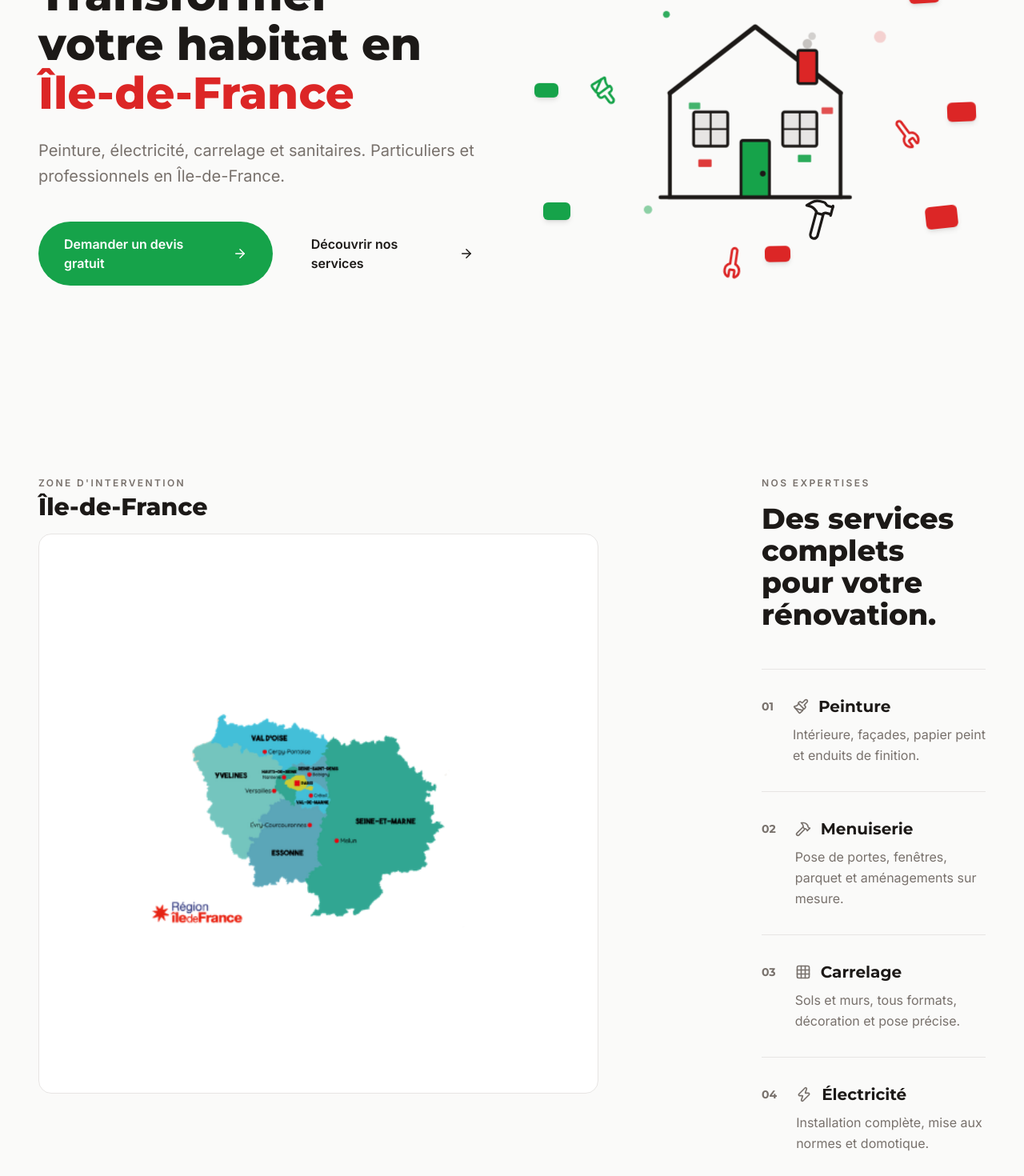
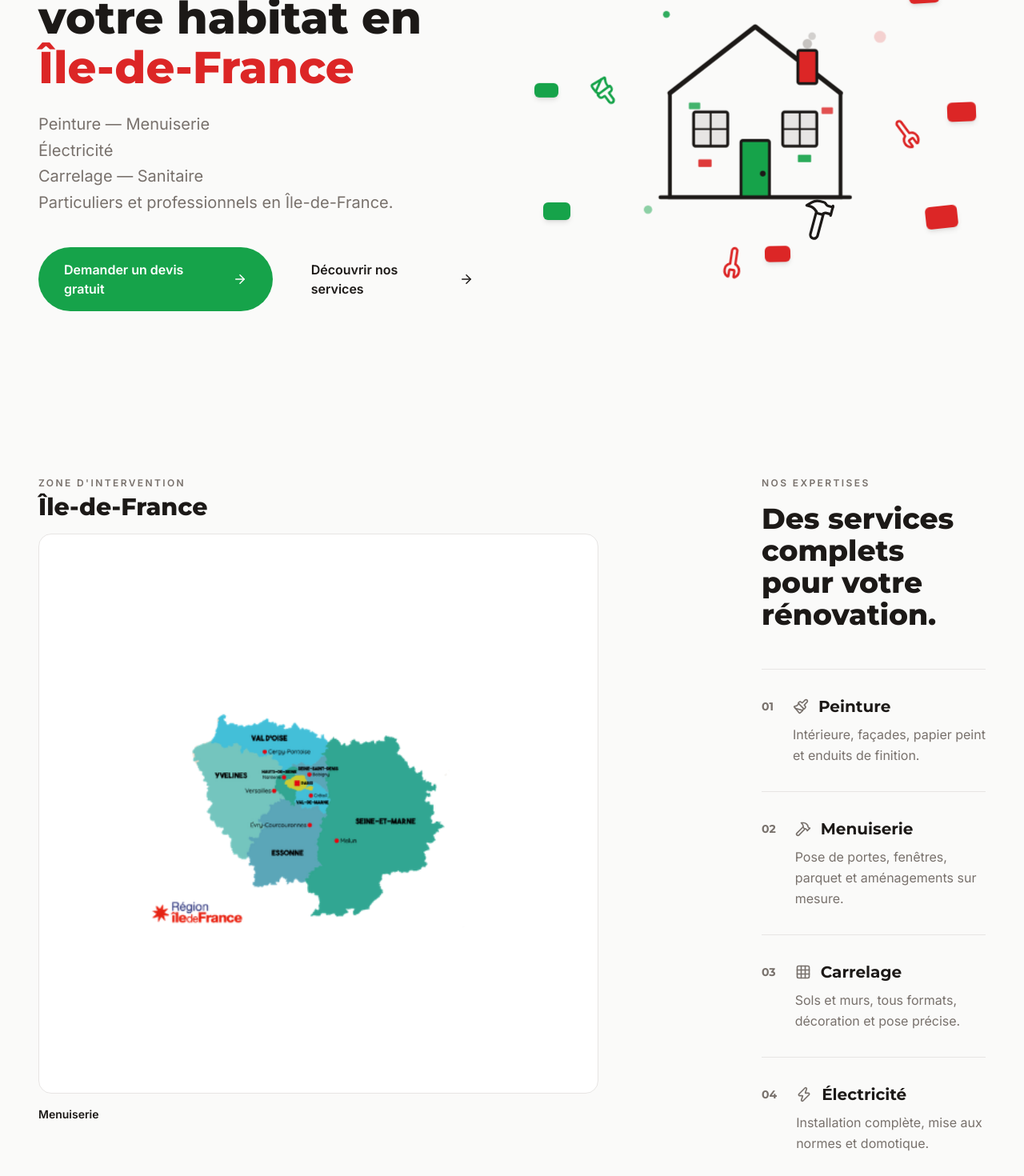
Before and after one commit to ahmadtouqeer1995-droid/batiffel-landing, a Next.js app: page / in a window 1280 px wide. Shown: the part 300-1770 px from the top of the page at 80% size. Built offline with nearby package versions, Linux system fonts and the light colour scheme.

Commit message:
Update hero subtitle and add Menuiserie label under map

```diff
--- a/app/sections/Hero.tsx
+++ b/app/sections/Hero.tsx
@@ -60,8 +60,10 @@ export default function Hero() {
               <span className="text-[#DC2626]">Île-de-France</span>
             </h1>
             <p className="hero-subtitle text-lg md:text-xl text-[#78716C] leading-relaxed mb-10 max-w-xl">
-              Peinture, électricité, carrelage et sanitaires. Particuliers et
-              professionnels en Île-de-France.
+              Peinture — Menuiserie<br />
+              Électricité<br />
+              Carrelage — Sanitaire<br />
+              Particuliers et professionnels en Île-de-France.
             </p>
             <div className="hero-cta flex flex-col sm:flex-row gap-4">
               <a
--- a/app/sections/Services.tsx
+++ b/app/sections/Services.tsx
@@ -57,6 +57,9 @@ export default function Services() {
                   className="w-full h-full object-cover"
                 />
               </div>
+              <p className="mt-4 text-sm font-semibold text-[#1C1917]">
+                Menuiserie
+              </p>
             </div>
           </SectionReveal>
 
```
